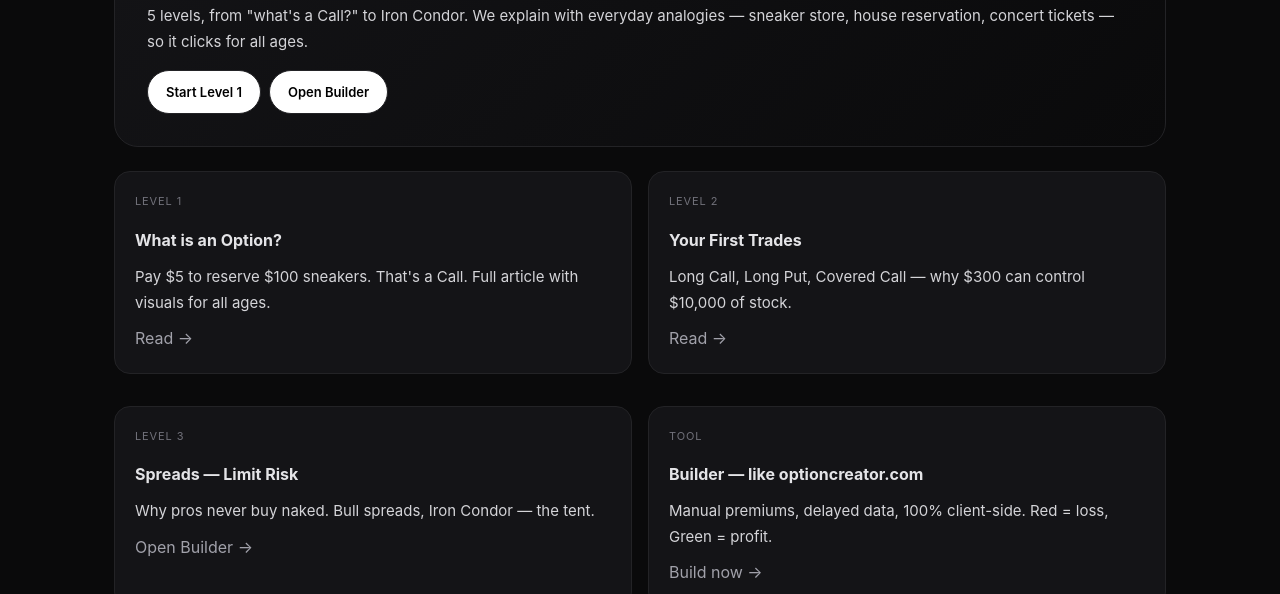
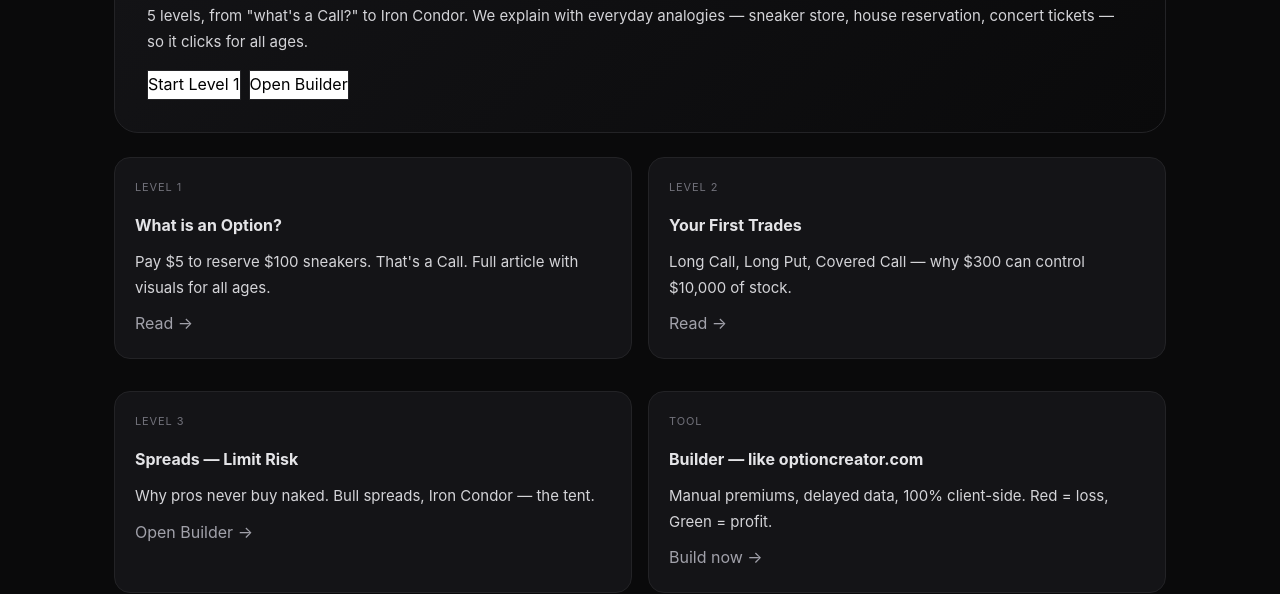
Before and after one commit to memoliro/jsm-options.com, a plain HTML site: page index.html in a window 1280 px wide. Shown: the part 243-837 px from the top of the page. Drawn offline with Linux system fonts and the light colour scheme.

Commit message:
Add files via upload

```diff
--- a/assets/style.css
+++ b/assets/style.css
@@ -23,7 +23,6 @@ img{max-width:100%;border-radius:12px;border:1px solid #232326}
 .analogy{background:#0a0a0b;border:1px dashed #3f3f46;border-radius:12px;padding:16px;margin:16px 0}
 .term{display:inline-block;padding:2px 8px;border-radius:6px;background:#232326;color:#e4e4e7;font-family:monospace;font-size:12px}
 footer{text-align:center;padding:24px;font-size:11px;color:#52525b;border-top:1px solid #232326;margin-top:24px}
-.btn{display:inline-block;padding:10px 18px;border-radius:9999px;background:#fff;color:#000;font-weight:600;font-size:13px}
 .btn-ghost{background:#ffffff;color:#000000;border:1px solid #232326}
 ul{padding-left:20px}li{margin:6px 0;font-size:14px;color:#d4d4d8}
 .chart-wrap{height:380px}
```
